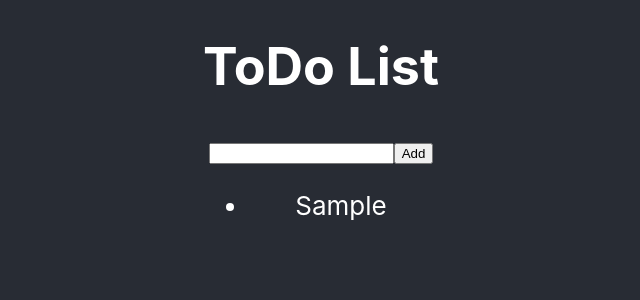
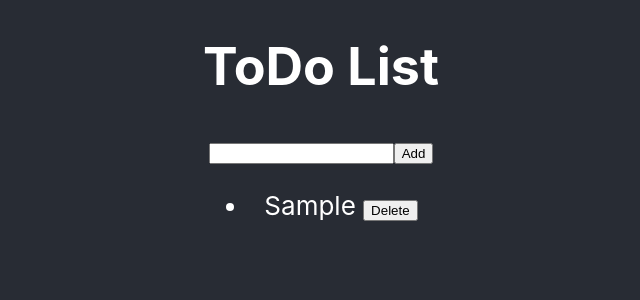
Before and after one commit to mostafamabrouk/npsa-frontend-training, a React (Create React App) app in the folder todo-list/: page / in a window 1280 px wide. Both pictures are taken after typing "Sample" into the empty fields and a click on the button "Add". Shown: the top 300 px of the page, without its empty margins (319-959 px from the left). Built offline with nearby package versions, Linux system fonts and the light colour scheme.

Commit message:
Moving item as a seperate file

```diff
--- a/todo-list/src/App.js
+++ b/todo-list/src/App.js
@@ -1,9 +1,9 @@
 import React, { useState } from "react";
 import "./App.css";
 import AddNewList from "./components/AddNewList";
+import Item from "./components/Item";
 function App() {
   const [list, setList] = useState([]);
-  console.log(list);
   return (
     <div className="App">
       <header className="App-header">
@@ -12,7 +12,7 @@ function App() {
           <AddNewList onInsert={item => setList([...list, item])} />
           <ul>
             {list.map((item, index) => (
-              <li key={index}>{item}</li>
+              <Item key={index} item={item} />
             ))}
           </ul>
         </div>
--- /dev/null
+++ b/todo-list/src/components/Item.js
@@ -0,0 +1,10 @@
+import React from "react";
+
+const Item = props => {
+  return (
+    <li>
+      {props.item} <button>Delete</button>
+    </li>
+  );
+};
+export default Item;
```
